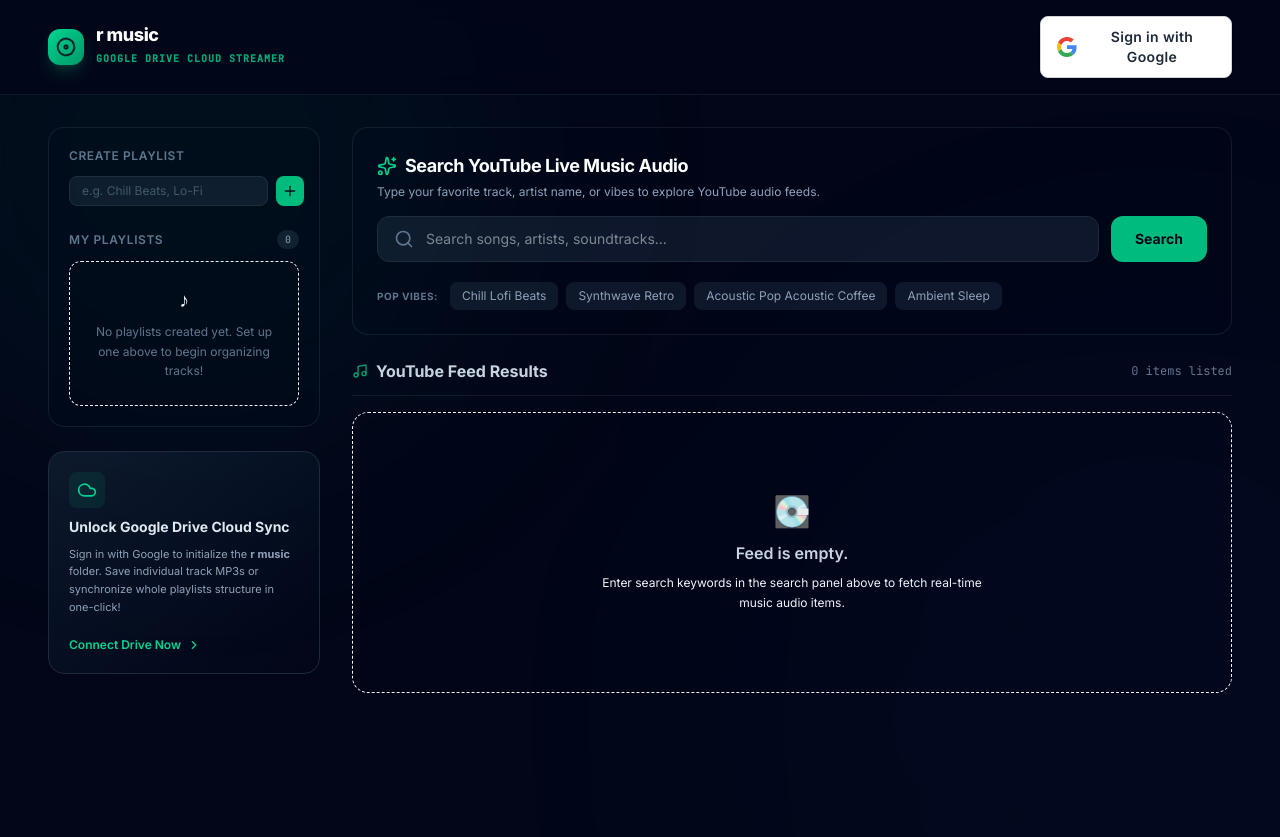
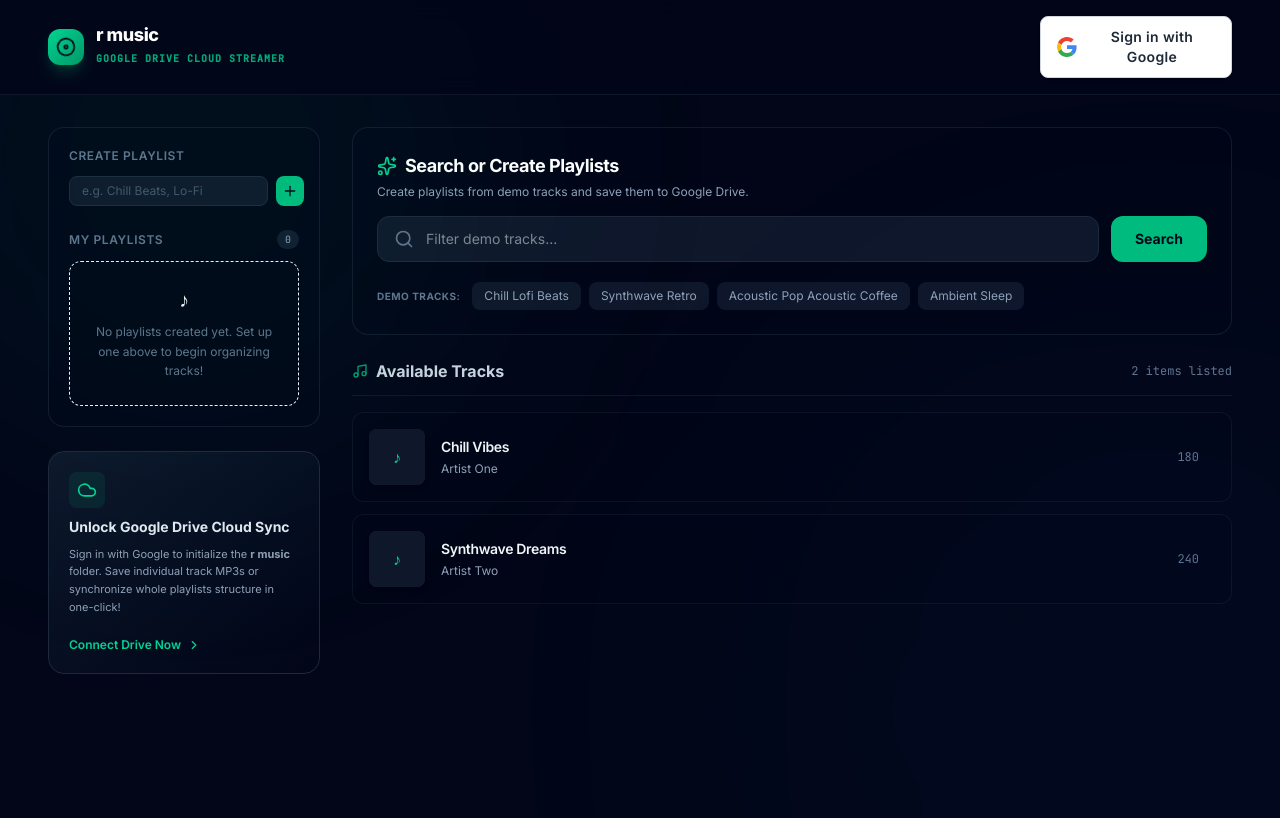
Before and after one commit to Souvik18p/Rmusic-, a React (Vite) app: page / in a window 1280 px wide. Built offline with nearby package versions, Linux system fonts and the light colour scheme.

Commit message:
Fix: Remove yt-search import and use demo tracks instead - works on GitHub Pages

```diff
--- a/src/App.tsx
+++ b/src/App.tsx
@@ -27,11 +27,26 @@
 import { MiniPlayer } from "./components/MiniPlayer";
 import { PlaylistsSidebar } from "./components/PlaylistsSidebar";
 
-// YouTube search
-import * as yt from "yt-search";
-
 // Default tracks to fill in on startup for a beautiful rich UI
 const SUGGESTED_QUERIES = ["Chill Lofi Beats", "Synthwave Retro", "Acoustic Pop Acoustic Coffee", "Ambient Sleep"];
+
+// Demo tracks for testing
+const DEMO_TRACKS: Track[] = [
+  {
+    id: "1",
+    title: "Chill Vibes",
+    uploader: "Artist One",
+    duration: 180,
+    url: "https://www.youtube.com/watch?v=dQw4w9WgXcQ",
+  },
+  {
+    id: "2",
+    title: "Synthwave Dreams",
+    uploader: "Artist Two",
+    duration: 240,
+    url: "https://www.youtube.com/watch?v=dQw4w9WgXcQ",
+  },
+];
 
 export default function App() {
   // Auth state
@@ -48,7 +63,7 @@
   const [playlists, setPlaylists] = useState<Playlist[]>([]);
   const [selectedPlaylistId, setSelectedPlaylistId] = useState<string | null>(null);
   const [searchQuery, setSearchQuery] = useState("");
-  const [searchResults, setSearchResults] = useState<Track[]>([]);
+  const [searchResults, setSearchResults] = useState<Track[]>(DEMO_TRACKS);
   const [isSearching, setIsSearching] = useState(false);
 
   // Player controls state
@@ -88,10 +103,6 @@
         console.error("Failed to parse playlists:", e);
       }
     }
-
-    // 3. Trigger a quick initial suggestions search
-    const randomDefault = SUGGESTED_QUERIES[Math.floor(Math.random() * SUGGESTED_QUERIES.length)];
-    triggerSearch(randomDefault);
 
     return () => unsubscribe();
   }, []);
@@ -166,43 +177,31 @@
     }
   };
 
-  // Actions: YouTube feeds search (Browser-based using yt-search)
-  const triggerSearch = async (
-    query: string,
-    autoPlayFirst = false
-  ) => {
+  // Actions: Search (Demo - just filters demo tracks)
+  const triggerSearch = async (query: string, autoPlayFirst = false) => {
     if (!query.trim()) return;
 
     setIsSearching(true);
 
     try {
-      console.log("Searching YouTube for:", query);
-      const results = await yt(query);
+      // Simulate search delay
+      await new Promise(resolve => setTimeout(resolve, 500));
 
-      if (!results || !results.videos) {
-        throw new Error("No results found");
-      }
+      // Filter demo tracks by query
+      const filtered = DEMO_TRACKS.filter(track =>
+        track.title.toLowerCase().includes(query.toLowerCase()) ||
+        track.uploader.toLowerCase().includes(query.toLowerCase())
+      );
 
-      // Convert YouTube results to Track format
-      const tracks: Track[] = results.videos.slice(0, 20).map((video: any) => ({
-        id: video.videoId,
-        title: video.title,
-        uploader: video.author?.name || "Unknown Artist",
-        duration: video.duration?.seconds || 0,
-        url: video.url,
-        thumbnail: video.thumbnail,
-      }));
+      setSearchResults(filtered.length > 0 ? filtered : DEMO_TRACKS);
 
-      setSearchResults(tracks);
-
-      if (autoPlayFirst && tracks.length > 0) {
-        setCurrentTrack(tracks[0]);
+      if (autoPlayFirst && filtered.length > 0) {
+        setCurrentTrack(filtered[0]);
         setIsPlaying(true);
       }
     } catch (err) {
       console.error("Search failed:", err);
       alert("Search failed. Please try again.");
-      setSearchResults([]);
     } finally {
       setIsSearching(false);
     }
@@ -215,7 +214,6 @@
 
   // Actions: Playlists local state management
   const handleCreatePlaylist = (name: string) => {
-    // Check duplication
     if (playlists.some((p) => p.name.toLowerCase() === name.toLowerCase())) {
       alert(`A playlist with the name "${name}" already exists.`);
       return;
@@ -245,7 +243,6 @@
     setPlaylists((prev) =>
       prev.map((pl) => {
         if (pl.id !== playlistId) return pl;
-        // Avoid duplicates within the same list
         if (pl.songs.some((s) => s.id === track.id)) return pl;
         return {
           ...pl,
@@ -267,7 +264,7 @@
     );
   };
 
-  // Actions: Music streaming sequence coordinators (Next / Prev)
+  // Actions: Music streaming sequence coordinators
   const getActiveTracklist = (): Track[] => {
     if (selectedPlaylistId === null) {
       return searchResults;
@@ -322,7 +319,6 @@
       return;
     }
 
-    // Explicit confirmation for saving a single audio track
     const confirmSave = window.confirm(`Save "${track.title}" as an MP3 file directly into your Google Drive "r music" directory?`);
     if (!confirmSave) return;
 
@@ -353,14 +349,12 @@
     const playlist = playlists.find((p) => p.id === playlistId);
     if (!playlist || playlist.songs.length === 0) return;
 
-    // Explicit validation & confirmation for folder mutations/write
     const confirmSync = window.confirm(
       `Synchronize playlist "${playlist.name}" into organized subfolders inside Google Drive? This will create a folder named "r music/${playlist.name}" and save all track files inside.`
     );
     if (!confirmSync) return;
 
     try {
-      // 1. Create subfolder inside "r music"
       setPlaylistSyncStates((prev) => ({
         ...prev,
         [playlistId]: { current: 0, total: playlist.songs.length, status: "syncing" },
@@ -374,7 +368,6 @@
         playlistFolderId = await createFolder(authToken, playlist.name, musicFolderId);
       }
 
-      // 2. Upload playlist definition metadata file
       console.log(`Exporting "playlist_metadata.json" into Google Drive...`);
       const meta = {
         playlistName: playlist.name,
@@ -392,7 +385,6 @@
 
       await uploadJsonFile(authToken, "playlist_metadata.json", meta, playlistFolderId);
 
-      // 3. Sync individual songs in background sequence
       for (let i = 0; i < playlist.songs.length; i++) {
         const song = playlist.songs[i];
         console.log(`Saving track [${i + 1}/${playlist.songs.length}]: ${song.title}`);
@@ -584,10 +576,10 @@
             <div className="bg-slate-950/40 border border-slate-800/60 rounded-2xl p-6 flex flex-col gap-4">
               <div>
                 <h2 className="text-lg font-bold text-white tracking-tight flex items-center gap-2">
-                  <Sparkles className="w-5 h-5 text-emerald-400" /> Search YouTube Live Music Audio
+                  <Sparkles className="w-5 h-5 text-emerald-400" /> Search or Create Playlists
                 </h2>
                 <p className="text-xs text-slate-400 mt-1">
-                  Type your favorite track, artist name, or vibes to explore YouTube audio feeds.
+                  Create playlists from demo tracks and save them to Google Drive.
                 </p>
               </div>
 
@@ -596,7 +588,7 @@
                   <Search className="w-5 h-5 text-slate-500 shrink-0" />
                   <input
                     type="text"
-                    placeholder="Search songs, artists, soundtracks..."
+                    placeholder="Filter demo tracks..."
                     value={searchQuery}
                     onChange={(e) => setSearchQuery(e.target.value)}
                     className="flex-1 bg-transparent text-sm text-slate-100 placeholder-slate-550 focus:outline-none"
@@ -615,7 +607,7 @@
               {/* Suggested query fast tags */}
               <div className="flex flex-wrap items-center gap-2 mt-1">
                 <span className="text-[10px] uppercase font-bold text-slate-500 tracking-wider mr-1">
-                  Pop Vibes:
+                  Demo Tracks:
                 </span>
                 {SUGGESTED_QUERIES.map((q) => (
                   <button
@@ -680,7 +672,7 @@
             <div className="flex items-center justify-between border-b border-slate-900 pb-3 mb-4">
               <h3 className="font-bold text-slate-300 flex items-center gap-2">
                 <Music className="w-4 h-4 text-emerald-400 animate-pulse" />
-                {selectedPlaylistId === null ? "YouTube Feed Results" : "Playlist Content Tracklist"}
+                {selectedPlaylistId === null ? "Available Tracks" : "Playlist Content Tracklist"}
               </h3>
               <span className="text-xs text-slate-500 font-mono">{activeTracks.length} items listed</span>
             </div>
@@ -694,7 +686,7 @@
                 </p>
                 <p className="text-xs text-slate-550 max-w-sm mx-auto mt-2 leading-relaxed">
                   {selectedPlaylistId === null
-                    ? "Enter search keywords in the search panel above to fetch real-time music audio items."
+                    ? "Available demo tracks will appear here."
                     : "No songs have been added yet. Switch to 'All Search Results', find beautiful songs, and add them!"}
                 </p>
               </div>
```
